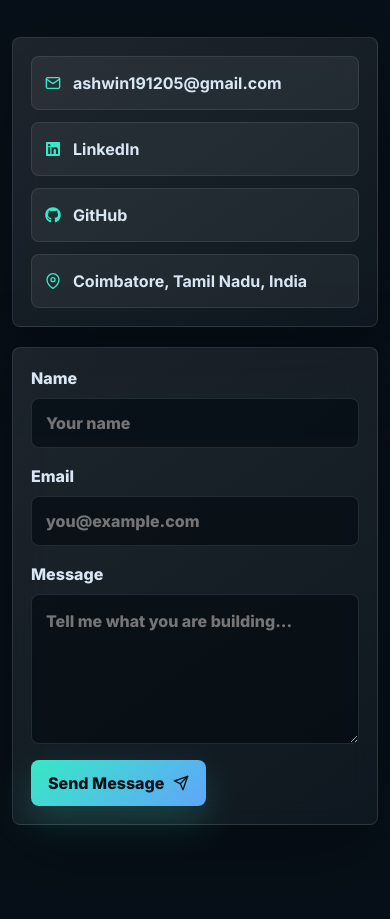
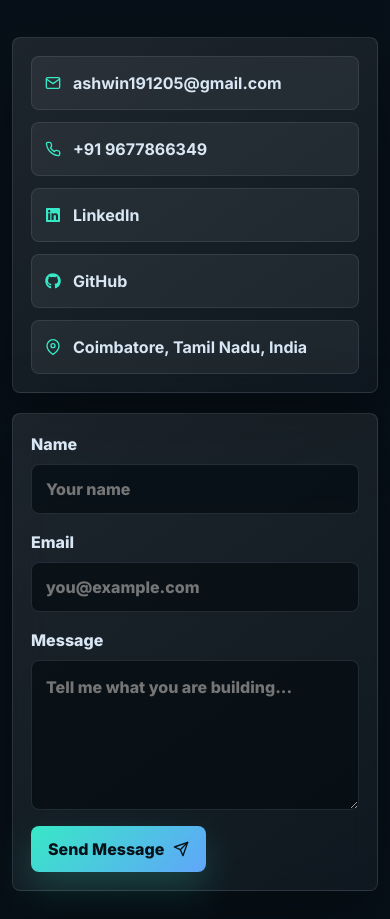
Before and after one commit to ashrx19/Portfolio, a React (Vite) app: page / in a window 390 px wide. Shown: the part 8411-9330 px from the top of the page. Built offline with nearby package versions, Linux system fonts and the light colour scheme.

Commit message:
Add phone contact

```diff
--- a/src/components/Contact.jsx
+++ b/src/components/Contact.jsx
@@ -1,6 +1,6 @@
 import { motion } from "framer-motion";
 import { FaGithub, FaLinkedin } from "react-icons/fa";
-import { FiMail, FiMapPin, FiSend } from "react-icons/fi";
+import { FiMail, FiMapPin, FiPhone, FiSend } from "react-icons/fi";
 import { profile } from "../data/portfolio";
 
 export default function Contact() {
@@ -22,6 +22,10 @@ export default function Contact() {
           <a href={`mailto:${profile.email}`}>
             <FiMail />
             <span>{profile.email}</span>
+          </a>
+          <a href={`tel:+91${profile.phone}`}>
+            <FiPhone />
+            <span>+91 {profile.phone}</span>
           </a>
           <a href={profile.linkedin} target="_blank" rel="noreferrer">
             <FaLinkedin />
--- a/src/data/portfolio.js
+++ b/src/data/portfolio.js
@@ -26,6 +26,7 @@ export const profile = {
   tagline: "Learn • Build • Improve • Repeat",
   location: "Coimbatore, Tamil Nadu, India",
   email: "ashwin191205@gmail.com",
+  phone: "9677866349",
   github: "https://github.com/ashrx19",
   linkedin: "https://linkedin.com/in/ashwin-s-999474282",
 };
```
